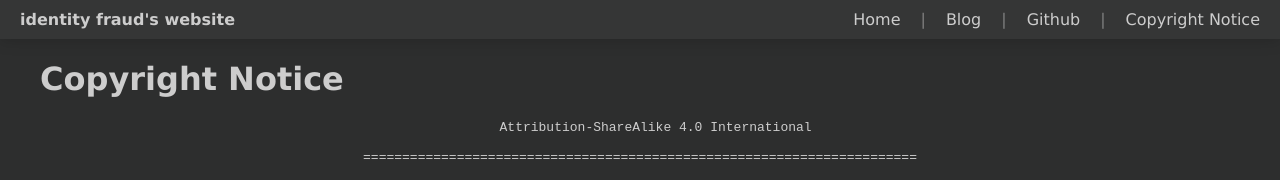
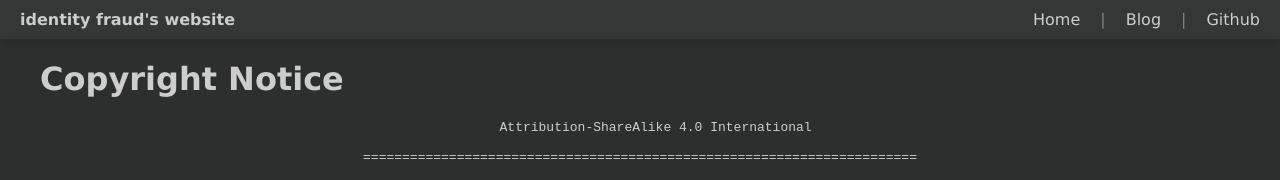
Before and after one commit to identity-fraud/10CT2-Task-2-Webapps, a Jekyll site: the page built from site/copyrightnotice.html, in a window 1280 px wide and 900 px high. Shown: the top 180 px of the window. Built offline with Jekyll 4.4.1, drawn with Linux system fonts in a browser that asks for light colours.

Commit message:
Update default.html

```diff
--- a/site/_layouts/default.html
+++ b/site/_layouts/default.html
@@ -16,8 +16,6 @@
                 <h4><a href="blog">Blog</a></h4>
                 <h4>|</h4>
                 <h4><a href="https://github.com/identity-fraud/10CT2-Task-2-Webapps">Github</a></h4>
-                <h4>|</h4>
-                <h4><a href="copyrightnotice">Copyright Notice</a></h4>
             </nav>
         </header>
         <main>
```
